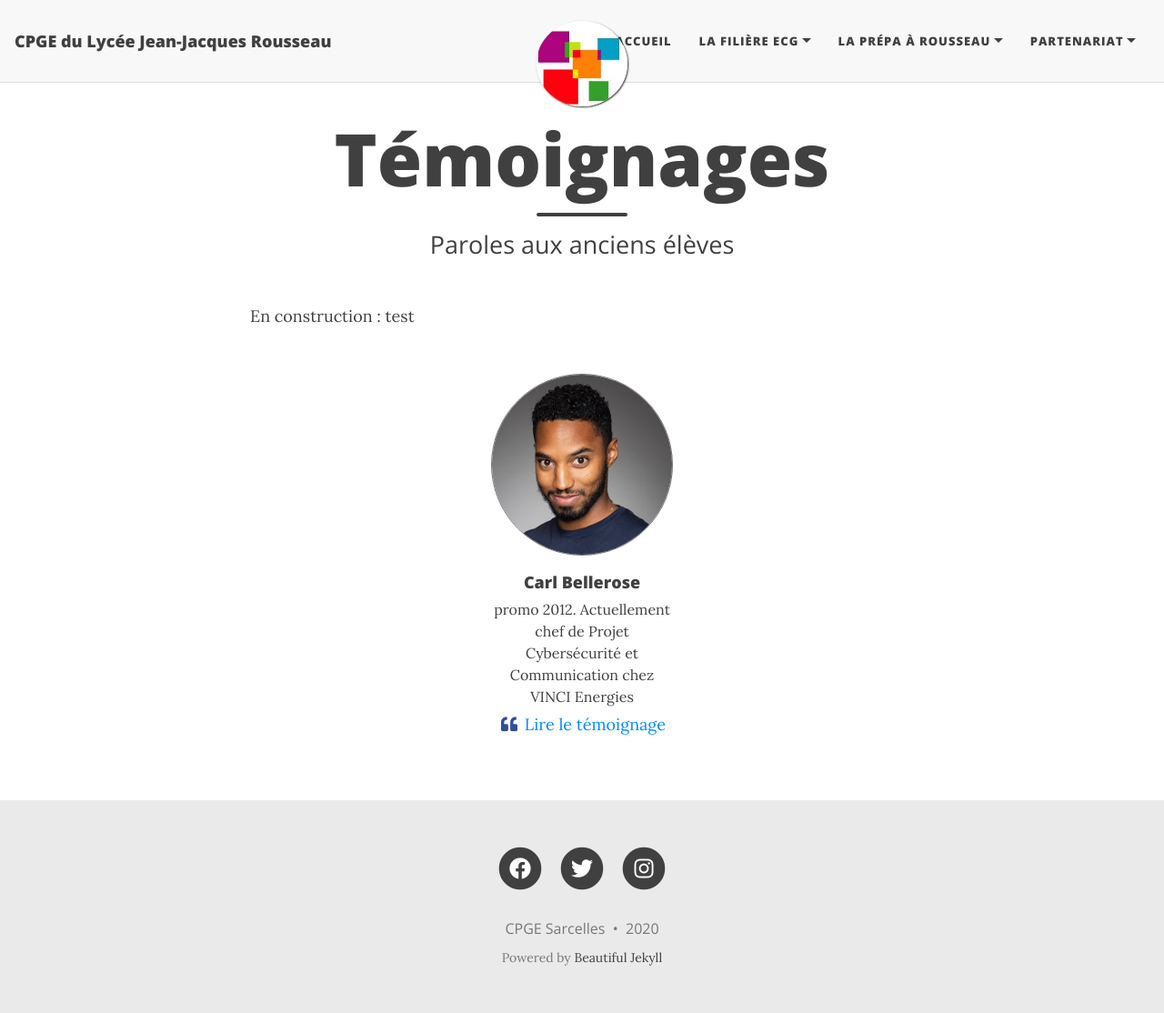
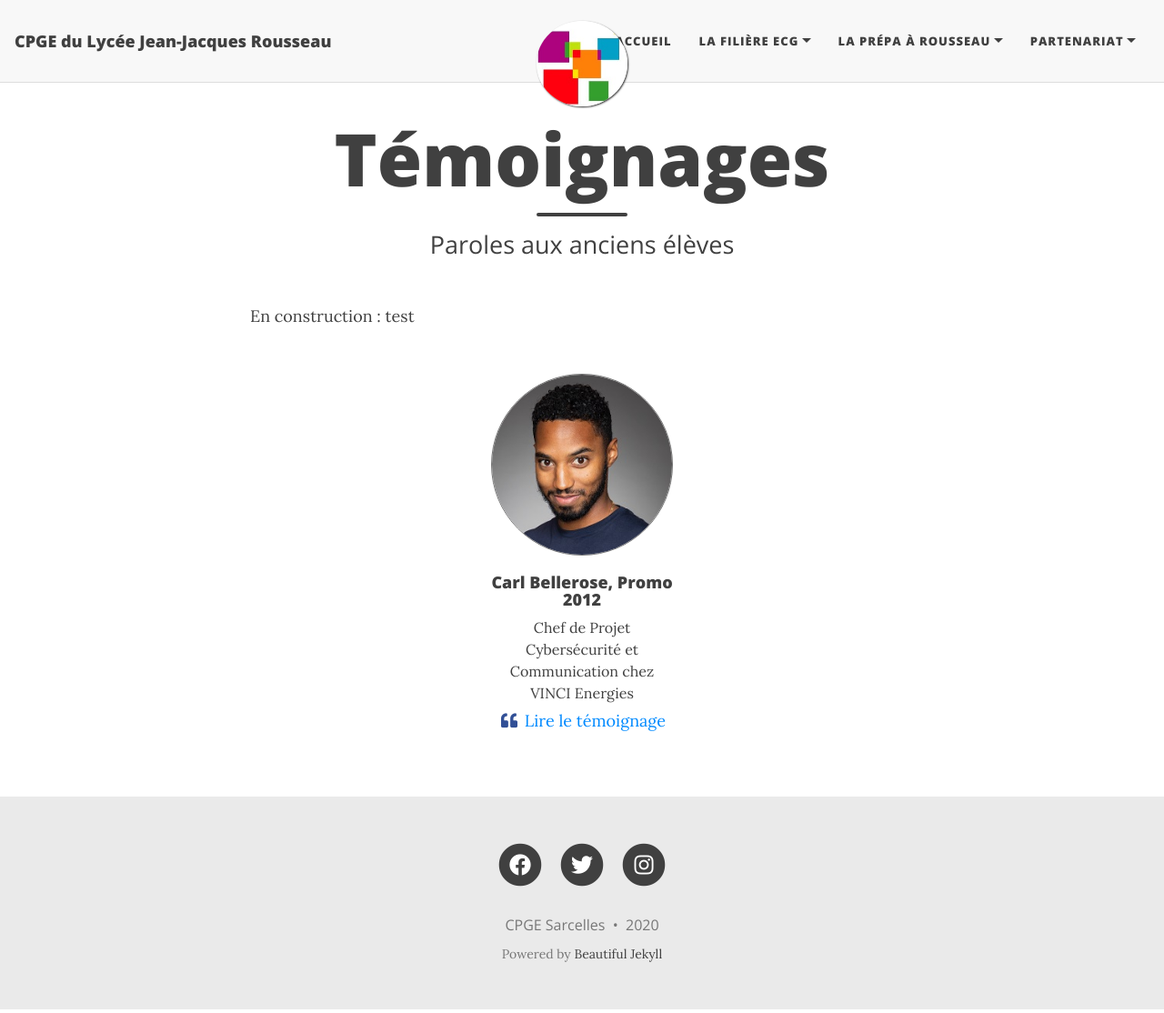
Before and after one commit to cpgesarcelles/cpgesarcelles.github.io, a Jekyll site: the page built from temoignages.md, in a window 1280 px wide and 1114 px high. Shown: the whole window at 91% size. Built offline with Jekyll 4.4.1, drawn with Linux system fonts in a browser that asks for light colours; nearby versions of some CDN libraries.

Commit message:
Update temoignages.md

```diff
--- a/temoignages.md
+++ b/temoignages.md
@@ -2,9 +2,9 @@
 title: Témoignages
 subtitle: Paroles aux anciens élèves
 eleves:
-  - name: Carl Bellerose
+  - name: Carl Bellerose, Promo 2012
     img: /assets/img/Bellerose.JPG
-    desc: promo 2012. Actuellement chef de Projet Cybersécurité et Communication chez VINCI Energies
+    desc: Chef de Projet Cybersécurité et Communication chez VINCI Energies
     temoignage: /Temoignages/bellarose
 ---
 
```
